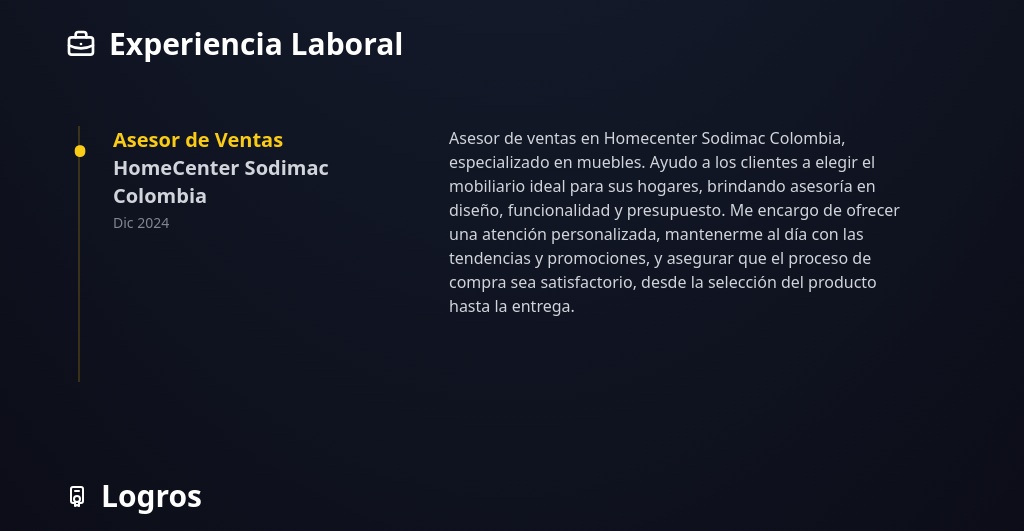
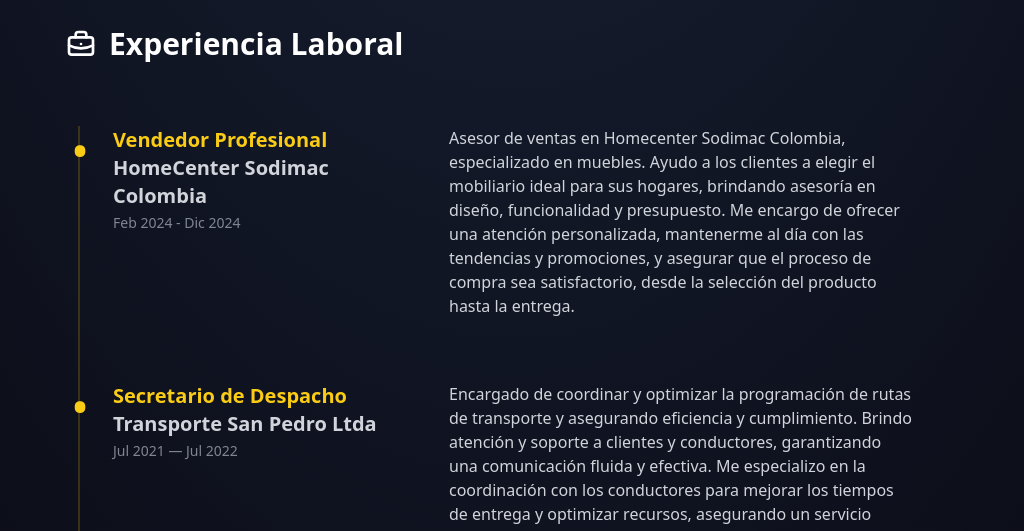
Before and after one commit to LuisMy1715Y/portafolio.web, an Astro site: page / in a window 1280 px wide. Shown: the part 790-1321 px from the top of the page, without its empty margins (127-1151 px from the left). Built offline with nearby package versions, Linux system fonts and the light colour scheme; Astro itself is replaced by a stand-in of ours.

Commit message:
General Actualization

```diff
--- a/src/components/AboutMe.astro
+++ b/src/components/AboutMe.astro
@@ -10,9 +10,9 @@ const personalImageAlt = "Luis Hernandez";
   >
     <p>
       Me llamo Luis Miguel Hernández, aunque muchos me conocen como Luis Mi. He
-      trabajado en empresas como Homcenter Sodimac Colombia especializado como
-      asesor de ventas, lo que me ha permitido desarrollar habilidades clave en
-      atención al cliente y gestión comercial. Además, soy estudiante de <strong
+      trabajado en empresas como Homcenter Sodimac Colombia, lo que me ha
+      permitido desarrollar habilidades clave en atención al cliente y gestión
+      comercial. Además, soy estudiante de <strong
         >Ingeniería de Software</strong
       > en la <strong>Institucion Universitaria Pascual Bravo</strong> de Medellin
       Colombia, un campo que me apasiona profundamente.
--- a/src/components/Experience.astro
+++ b/src/components/Experience.astro
@@ -3,11 +3,18 @@ import ExperienceItem from "./ExperienceItems.astro";
 import type Link from "./Icons/Link.astro";
 const EXPERIENCE = [
   {
-    date: "Dic 2024",
-    title: "Asesor de Ventas",
+    date: "Feb 2024 - Dic 2024",
+    title: "Vendedor Profesional",
     company: "HomeCenter Sodimac Colombia",
     description:
       "Asesor de ventas en Homecenter Sodimac Colombia, especializado en muebles. Ayudo a los clientes a elegir el mobiliario ideal para sus hogares, brindando asesoría en diseño, funcionalidad y presupuesto. Me encargo de ofrecer una atención personalizada, mantenerme al día con las tendencias y promociones, y asegurar que el proceso de compra sea satisfactorio, desde la selección del producto hasta la entrega.",
+  },
+  {
+    date: "Jul 2021 — Jul 2022",
+    title: "Secretario de Despacho",
+    company: "Transporte San Pedro Ltda",
+    description:
+      "Encargado de coordinar y optimizar la programación de rutas de transporte y asegurando eficiencia y cumplimiento. Brindo atención y soporte a clientes y conductores, garantizando una comunicación fluida y efectiva. Me especializo en la coordinación con los conductores para mejorar los tiempos de entrega y optimizar recursos, asegurando un servicio confiable y de calidad.",
   },
 ];
 ---
```
